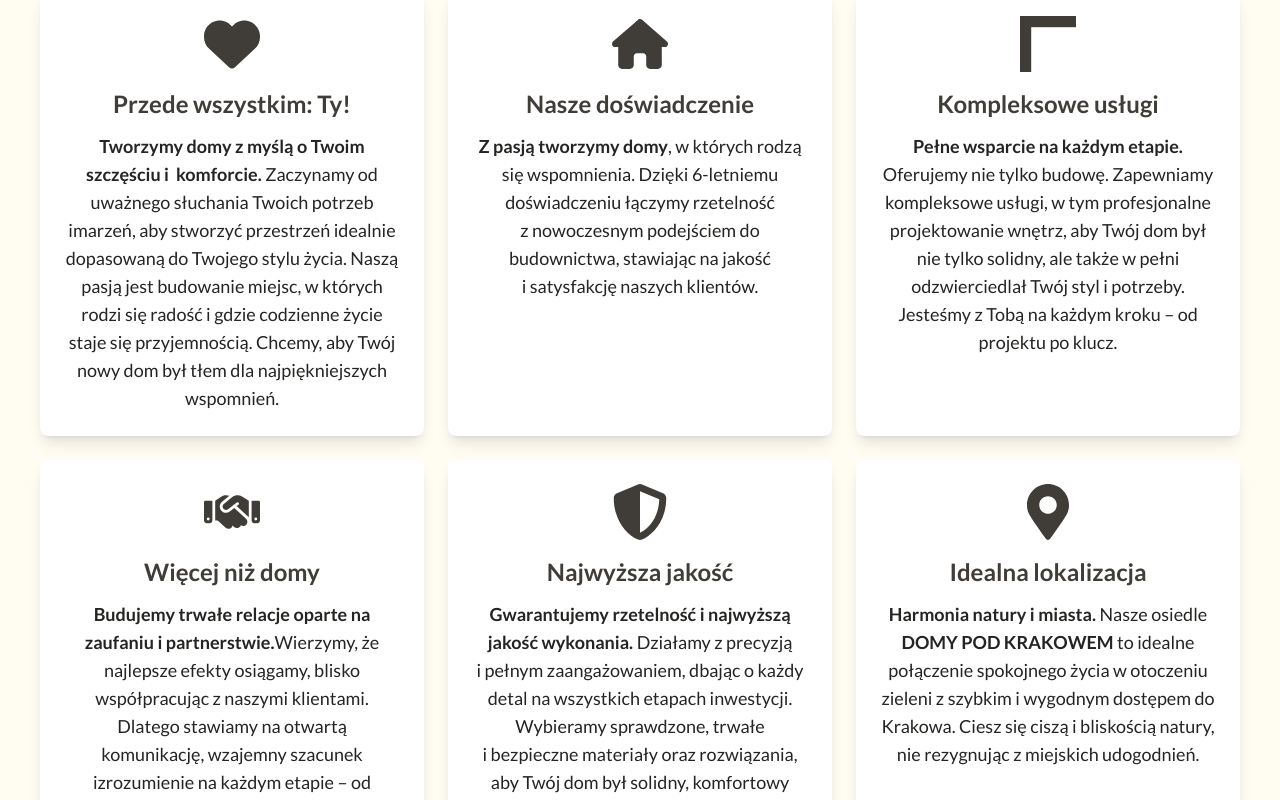
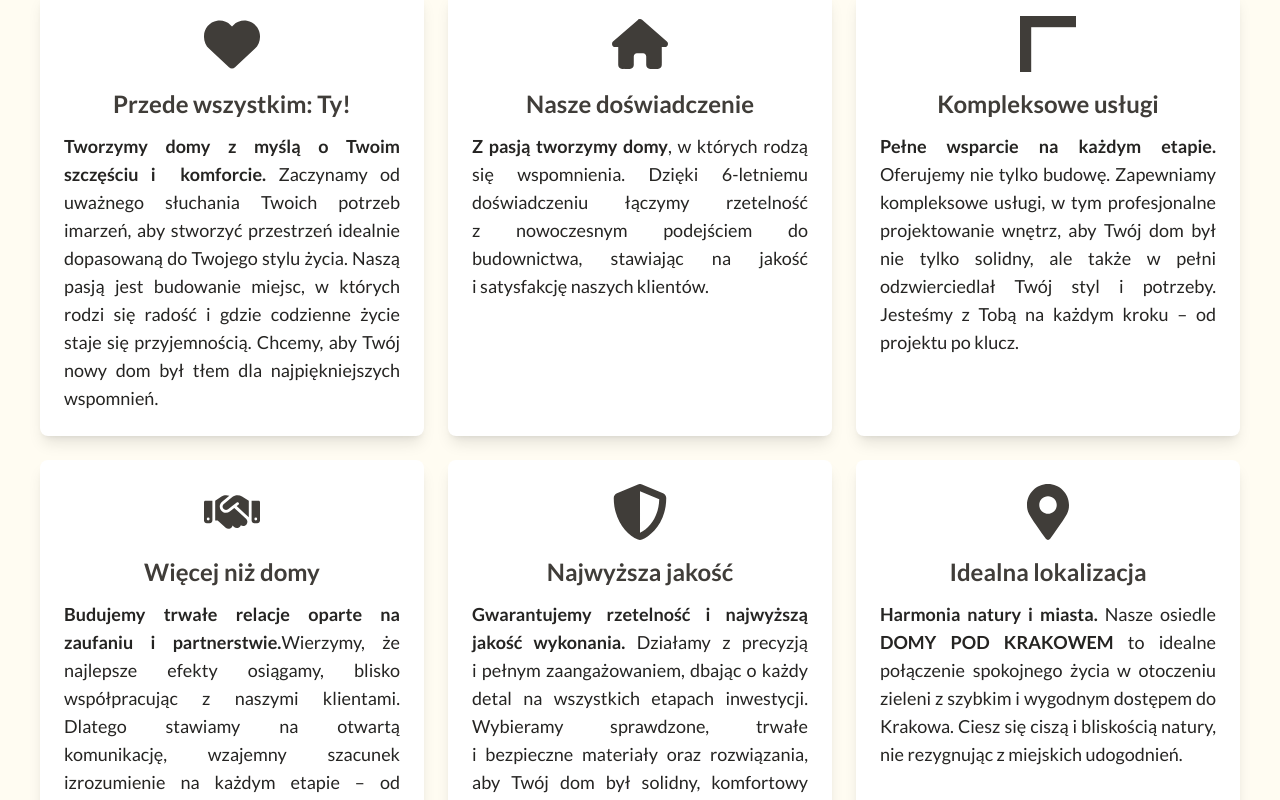
Before and after one commit to ruffaaw/trabki-developer-website, a Next.js app: page / in a window 1280 px wide. Shown: the part 6600-7400 px from the top of the page. Built offline with nearby package versions, Linux system fonts and the light colour scheme; no server answers.

Commit message:
fix: justify text in benefits description

```diff
--- a/src/components/AboutUs.tsx
+++ b/src/components/AboutUs.tsx
@@ -60,7 +60,7 @@
               <h3 className="text-xl sm:text-2xl font-bold text-color2 mb-3">
                 {benefit.title}
               </h3>
-              <p className="text-base sm:text-lg text-color3">
+              <p className="text-base sm:text-lg text-color3 text-justify">
                 {benefit.description}
               </p>
             </div>
```
